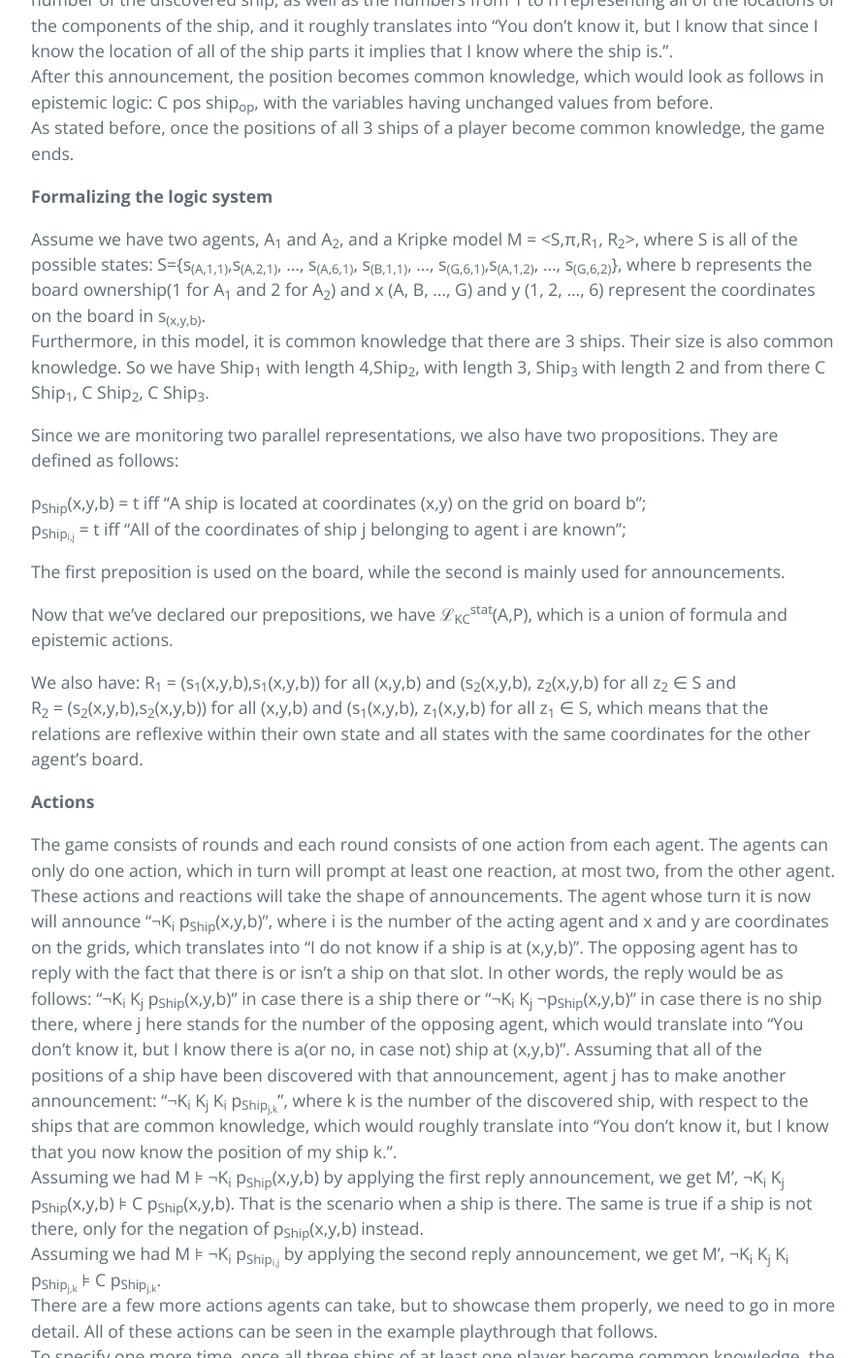
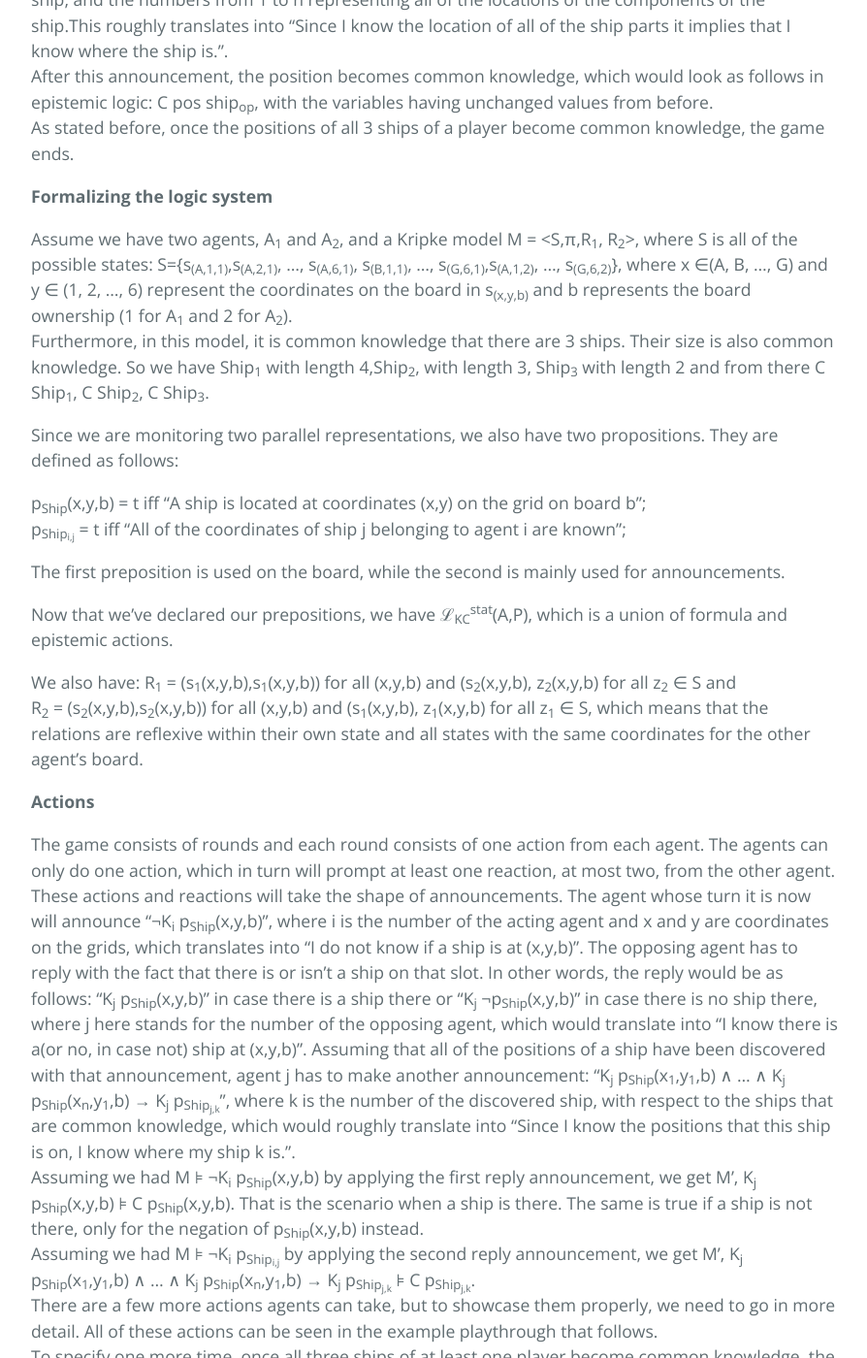
Before and after one commit to kaeru4343/LAMAS_2020Project, a Jekyll site: the page built from index.md, in a window 1280 px wide and 1400 px high, scrolled down 3227 px. Shown: the whole window at 97% size, without its empty margins (192-1086 px from the left). Built offline with Jekyll 4.4.1, drawn with Linux system fonts in a browser that asks for light colours; some of the changed text lies outside the part shown.

Commit message:
Converted the announcements into something better

```diff
--- a/index.md
+++ b/index.md
@@ -57,14 +57,14 @@ Upon the position of all ships of one player becoming common knowledge, it leads
 
 The last thing left to translate into epistemic logic, is the way the game is played. And this could be done as a series of announcements. When one player wants to "attack" a position, they can simply state that they do not know the status of a certain slot. In other words, it can be translated to &not;K<sub>l</sub> B<sub>m</sub> sh<sub>ij</sub>, where l is the attacking agent, m is the board of the opponent and ij is the position in question.<br />
 This in turn will prompt an announcement from the opponent that they know that the slot is either empty or has a ship on it. In other words, the reply would look something like K<sub>o</sub> &not; B<sub>m</sub> sh<sub>ij</sub> or K<sub>o</sub> B<sub>m</sub> sh<sub>ij</sub>, where o is the other agent, m, i and j are the same as in the previous announcement and the negation depends on the actual true status of the board in question. <br />
-This will result in C &not; B<sub>m</sub> sh<sub>ij</sub> or C &not; B<sub>m</sub> sh<sub>ij</sub>, depending on if the slot is actually empty or not. On top of that, it will result in another announcement if all of the slots of a ship were found, which is &not; K<sub>l</sub> K<sub>o</sub> pos B<sub>m</sub> sh<sub>i<sub>1</sub>j<sub>1</sub></sub>... &and; B<sub>m</sub> sh<sub>i<sub>n</sub>j<sub>n</sub></sub> &rarr; K<sub>o</sub> ship<sub>op</sub>, where l is the attacker, o is the one getting attacked and p is the number of the discovered ship, as well as the numbers from 1 to n representing all of the locations of the components of the ship, and it roughly translates into "You don't know it, but I know that since I know the location of all of the ship parts it implies that I know where the ship is.".<br />
+This will result in C &not; B<sub>m</sub> sh<sub>ij</sub> or C B<sub>m</sub> sh<sub>ij</sub>, depending on if the slot is actually empty or not. On top of that, it will result in another announcement if all of the slots of a ship were found, which is K<sub>o</sub> pos B<sub>m</sub> sh<sub>i<sub>1</sub>j<sub>1</sub></sub>... &and; B<sub>m</sub> sh<sub>i<sub>n</sub>j<sub>n</sub></sub> &rarr; K<sub>o</sub> ship<sub>op</sub>, where o is the one getting attacked, p is the number of the discovered ship, and the numbers from 1 to n representing all of the locations of the components of the ship.This roughly translates into "Since I know the location of all of the ship parts it implies that I know where the ship is.".<br />
 After this announcement, the position becomes common knowledge, which would look as follows in epistemic logic: C pos ship<sub>op</sub>, with the variables having unchanged values from before.<br />
 As stated before, once the positions of all 3 ships of a player become common knowledge, the game ends.
 
 <b>Formalizing the logic system</b>
 
-Assume we have two agents, A<sub>1</sub> and A<sub>2</sub>, and a Kripke model M = <S,&#960;,R<sub>1</sub>, R<sub>2</sub>>, where S is all of the possible states: S={s<sub>(A,1,1)</sub>,s<sub>(A,2,1)</sub>, ..., s<sub>(A,6,1)</sub>, s<sub>(B,1,1)</sub>, ..., s<sub>(G,6,1)</sub>,s<sub>(A,1,2)</sub>, ..., s<sub>(G,6,2)</sub>}, where b represents the board ownership(1 for A<sub>1</sub> and 2 for A<sub>2</sub>) and x (A, B, ..., G) and y (1, 2, ..., 6) represent the coordinates on the board in s<sub>(x,y,b)</sub>.<br />
-Furthermore, in this model, it is common knowledge that there are 3 ships. Their size is also common knowledge. So we have Ship<sub>1</sub> with length 4,Ship<sub>2</sub>, with length 3, Ship<sub>3</sub> with length 2 and from there C Ship<sub>1</sub>, C Ship<sub>2</sub>, C Ship<sub>3</sub>.<br />
+Assume we have two agents, A<sub>1</sub> and A<sub>2</sub>, and a Kripke model M = <S,&#960;,R<sub>1</sub>, R<sub>2</sub>>, where S is all of the possible states: S={s<sub>(A,1,1)</sub>,s<sub>(A,2,1)</sub>, ..., s<sub>(A,6,1)</sub>, s<sub>(B,1,1)</sub>, ..., s<sub>(G,6,1)</sub>,s<sub>(A,1,2)</sub>, ..., s<sub>(G,6,2)</sub>}, where x &isin;(A, B, ..., G) and y &isin; (1, 2, ..., 6) represent the coordinates on the board in s<sub>(x,y,b)</sub> and b represents the board ownership (1 for A<sub>1</sub> and 2 for A<sub>2</sub>).<br />
+Furthermore, in this model, it is common knowledge that there are 3 ships. Their size is also common knowledge. So we have Ship<sub>1</sub> with length 4,Ship<sub>2</sub>, with length 3, Ship<sub>3</sub> with length 2 and from there C Ship<sub>1</sub>, C Ship<sub>2</sub>, C Ship<sub>3</sub>.
 
 Since we are monitoring two parallel representations, we also have two propositions. They are defined as follows:
 
@@ -81,9 +81,9 @@ R<sub>2</sub>  = (s<sub>2</sub>(x,y,b),s<sub>2</sub>(x,y,b)) for all (x,y,b) and
 
 <b>Actions</b>
 
-The game consists of rounds and each round consists of one action from each agent. The agents can only do one action, which in turn will prompt at least one reaction, at most two, from the other agent. These actions and reactions will take the shape of announcements. The agent whose turn it is now will announce "&not;K<sub>i</sub> p<sub>Ship</sub>(x,y,b)", where i is the number of the acting agent and x and y are coordinates on the grids, which translates into "I do not know if a ship is at (x,y,b)". The opposing agent has to reply with the fact that there is or isn't a ship on that slot. In other words, the reply would be as follows: "&not;K<sub>i</sub> K<sub>j</sub> p<sub>Ship</sub>(x,y,b)" in case there is a ship there or "&not;K<sub>i</sub> K<sub>j</sub> &not;p<sub>Ship</sub>(x,y,b)" in case there is no ship there, where j here stands for the number of the opposing agent, which would translate into "You don't know it, but I know there is a(or no, in case not) ship at (x,y,b)". Assuming that all of the positions of a ship have been discovered with that announcement, agent j has to make another announcement:  "&not;K<sub>i</sub> K<sub>j</sub> K<sub>i</sub> p<sub>Ship<sub>j,k</sub></sub>", where k is the number of the discovered ship, with respect to the ships that are common knowledge, which would roughly translate into "You don't know it, but I know that you now know the position of my ship k.".<br />
-Assuming we had M &#8871; &not;K<sub>i</sub> p<sub>Ship</sub>(x,y,b) by applying the first reply announcement, we get M', &not;K<sub>i</sub> K<sub>j</sub> p<sub>Ship</sub>(x,y,b) &#8871; C p<sub>Ship</sub>(x,y,b). That is the scenario when a ship is there. The same is true if a ship is not there, only for the negation of p<sub>Ship</sub>(x,y,b) instead.<br />
-Assuming we had M &#8871; &not;K<sub>i</sub> p<sub>Ship<sub>i,j</sub></sub> by applying the second reply announcement, we get M', &not;K<sub>i</sub> K<sub>j</sub> K<sub>i</sub> p<sub>Ship<sub>j,k</sub></sub> &#8871; C p<sub>Ship<sub>j,k</sub></sub>. <br />
+The game consists of rounds and each round consists of one action from each agent. The agents can only do one action, which in turn will prompt at least one reaction, at most two, from the other agent. These actions and reactions will take the shape of announcements. The agent whose turn it is now will announce "&not;K<sub>i</sub> p<sub>Ship</sub>(x,y,b)", where i is the number of the acting agent and x and y are coordinates on the grids, which translates into "I do not know if a ship is at (x,y,b)". The opposing agent has to reply with the fact that there is or isn't a ship on that slot. In other words, the reply would be as follows: "K<sub>j</sub> p<sub>Ship</sub>(x,y,b)" in case there is a ship there or "K<sub>j</sub> &not;p<sub>Ship</sub>(x,y,b)" in case there is no ship there, where j here stands for the number of the opposing agent, which would translate into "I know there is a(or no, in case not) ship at (x,y,b)". Assuming that all of the positions of a ship have been discovered with that announcement, agent j has to make another announcement:  "K<sub>j</sub> p<sub>Ship</sub>(x<sub>1</sub>,y<sub>1</sub>,b) &and; ... &and; K<sub>j</sub> p<sub>Ship</sub>(x<sub>n</sub>,y<sub>1</sub>,b) &rarr; K<sub>j</sub> p<sub>Ship<sub>j,k</sub></sub>", where k is the number of the discovered ship, with respect to the ships that are common knowledge, which would roughly translate into "Since I know the positions that this ship is on, I know where my ship k is.".<br />
+Assuming we had M &#8871; &not;K<sub>i</sub> p<sub>Ship</sub>(x,y,b) by applying the first reply announcement, we get M', K<sub>j</sub> p<sub>Ship</sub>(x,y,b) &#8871; C p<sub>Ship</sub>(x,y,b). That is the scenario when a ship is there. The same is true if a ship is not there, only for the negation of p<sub>Ship</sub>(x,y,b) instead.<br />
+Assuming we had M &#8871; &not;K<sub>i</sub> p<sub>Ship<sub>i,j</sub></sub> by applying the second reply announcement, we get M', K<sub>j</sub> p<sub>Ship</sub>(x<sub>1</sub>,y<sub>1</sub>,b) &and; ... &and; K<sub>j</sub> p<sub>Ship</sub>(x<sub>n</sub>,y<sub>1</sub>,b) &rarr; K<sub>j</sub> p<sub>Ship<sub>j,k</sub></sub> &#8871; C p<sub>Ship<sub>j,k</sub></sub>. <br />
 There are a few more actions agents can take, but to showcase them properly, we need to go in more detail. All of these actions can be seen in the example playthrough that follows. <br />
 To specify one more time, once all three ships of at least one player become common knowledge, the game ends.
 
```
